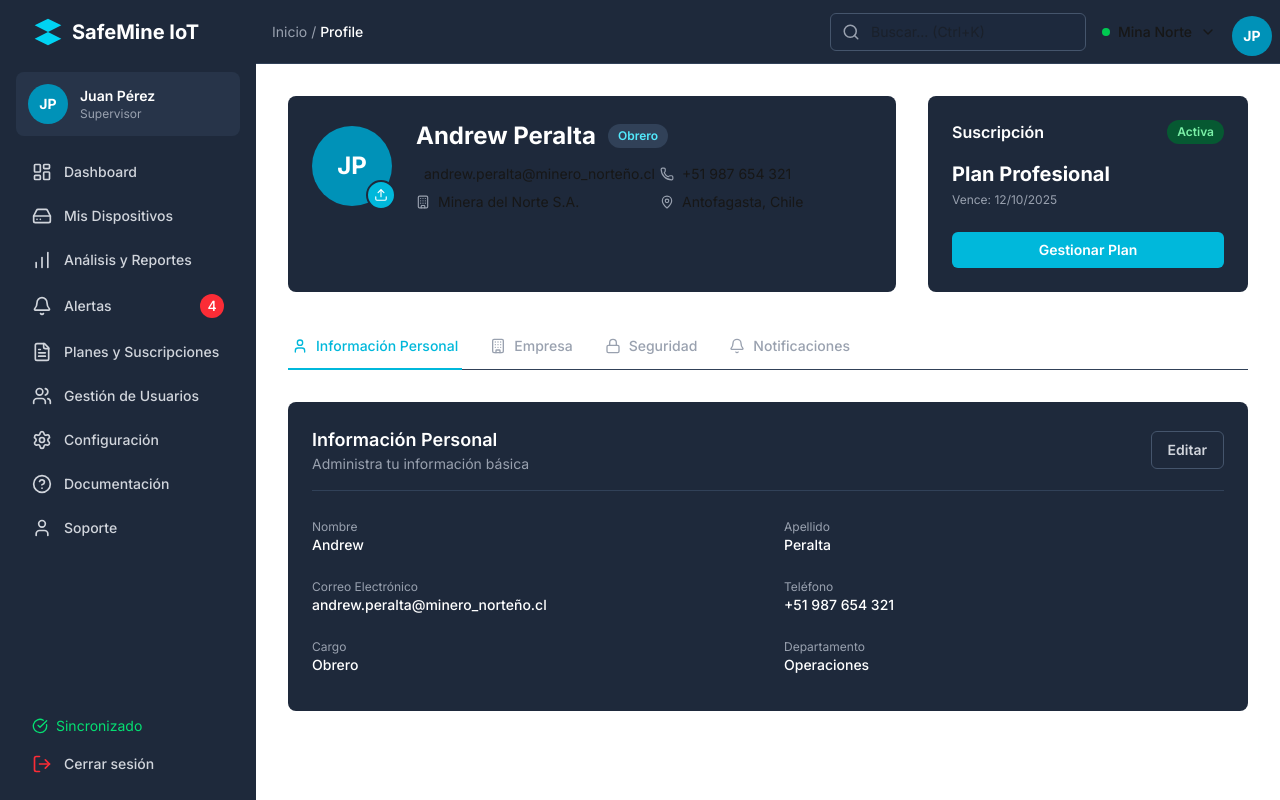
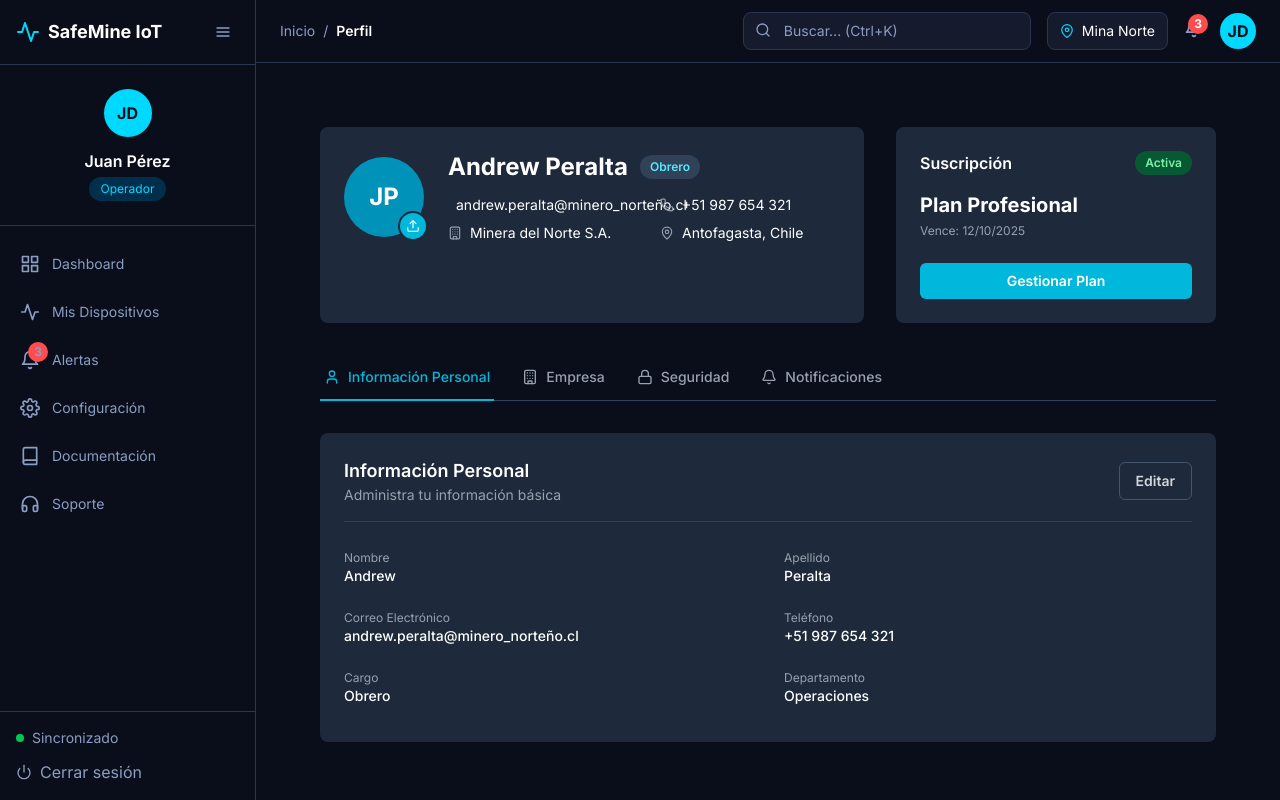
Before and after one commit to YordanDeVp/reloj_de_gases_toxicos-Frontend, a Next.js app: page /perfil in a window 1280 px wide. Built offline with nearby package versions, Linux system fonts and the light colour scheme.

Commit message:
PUSH ARREGLADO PERFIL

```diff
--- a/src/app/perfil/layout.jsx
+++ b/src/app/perfil/layout.jsx
@@ -1,31 +1,23 @@
-import { Inter } from "next/font/google";
-import Sidebar from "@/components/profile/layout/sidebar.jsx"; // Importamos el menú lateral
+"use client";
+import Sidebar from "@/components/Sidebar";
+import Topbar from "@/components/Topbar";
 
+export default function ConfiguracionLayout({ children }) {
+  return (
+    <div className="flex h-screen bg-[#0A0E1A] text-white font-[Inter] overflow-hidden">
+      {/* Sidebar fijo */}
+      <Sidebar />
 
-const inter = Inter({ subsets: ["latin"] });
+      {/* Contenedor principal */}
+      <div className="flex flex-col flex-1 overflow-hidden">
+        {/* Topbar fijo */}
+        <Topbar />
 
-export const metadata = {
-  title: "SafeMine IoT",
-  description: "Panel de control de SafeMine IoT",
-};
-
-export default function RootLayout({ children }) {
-  return (
-    <html lang="es">
-      <body className={`${inter.className} bg-[#0F172A] text-gray-300`}>
-        {/* Usamos Flexbox para crear el layout de dos columnas */}
-        <div className="flex min-h-screen">
-
-          {/* Componente del Menú Lateral (Sidebar) */}
-          <Sidebar />
-
-          {/* Contenedor principal que crecerá para ocupar el espacio restante */}
-          <main className="flex-1">
-            {children}
-          </main>
-
-        </div>
-      </body>
-    </html>
+        {/* Contenido desplazable */}
+        <main className="flex-1 overflow-y-auto p-8 scrollbar-thin scrollbar-thumb-[#00D9FF]/40 scrollbar-track-transparent">
+          {children}
+        </main>
+      </div>
+    </div>
   );
 }
--- a/src/app/perfil/page.jsx
+++ b/src/app/perfil/page.jsx
@@ -1,5 +1,4 @@
 import React from 'react';
-import Header from '@/components/profile/layout/header';
 import ProfileHeader from '@/components/profile/profile/profile-header';
 import SubscriptionCard from '@/components/profile/profile/subscription-card';
 import ProfileTabs from '@/components/profile/profile/profile-tabs';
@@ -28,9 +27,6 @@ export default function ProfilePage() {
   return (
     <div className="w-full h-full flex flex-col">
 
-      {/* 1. Cabecera superior (con la búsqueda, etc.) */}
-      <Header />
-
       {/* 2. Contenedor del contenido principal con padding */}
       <div className="p-8 space-y-8">
 
```
